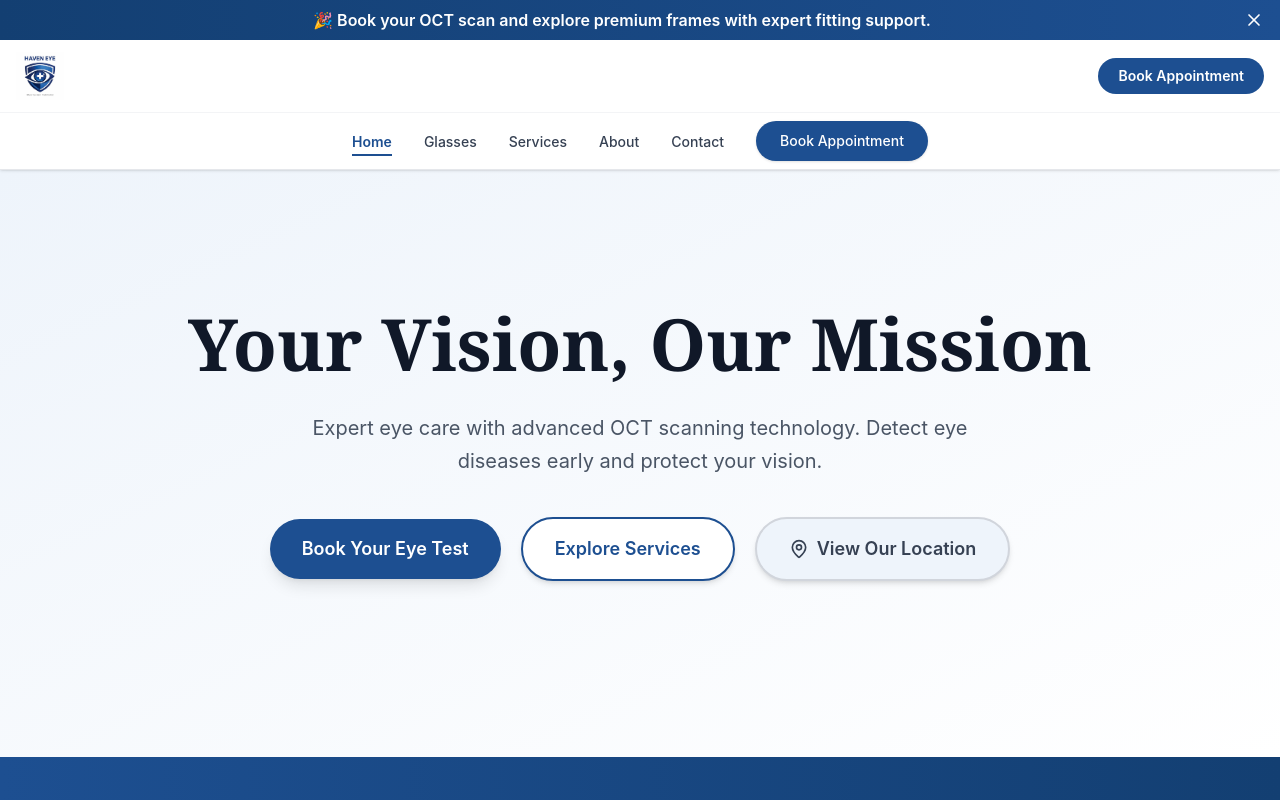
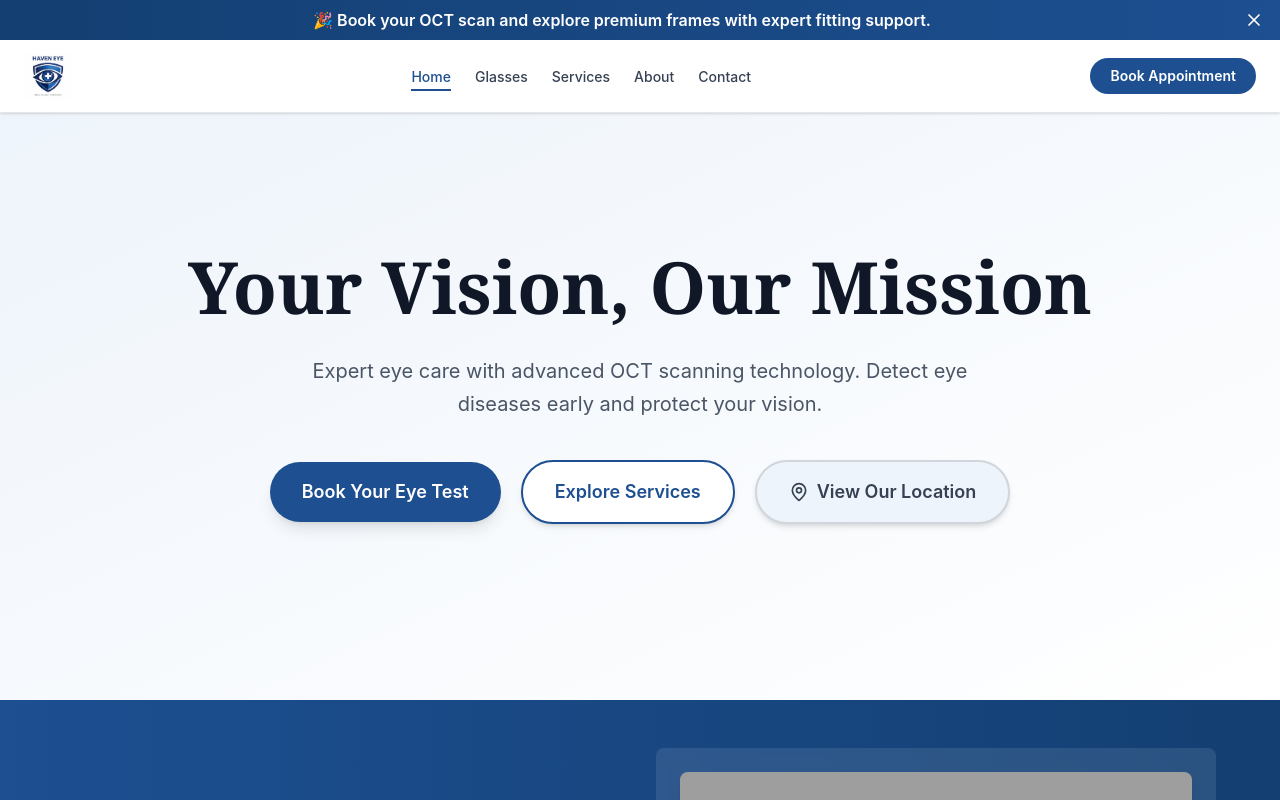
Before and after one commit to Barmoo/haven-eyes-project, a React (Vite) app: page / in a window 1280 px wide. Shown: the top 800 px of the page. Built offline with nearby package versions, Linux system fonts and the light colour scheme; grey boxes are pictures that could not be loaded.

Commit message:
Changes made

```diff
--- a/src/components/navbar.jsx
+++ b/src/components/navbar.jsx
@@ -6,129 +6,103 @@ const Navbar = () => {
   const [mobileMenuOpen, setMobileMenuOpen] = useState(false);
 
   const navItems = [
-    { label: 'Home', href: '/', isRoute: true },
-    { label: 'Glasses', href: '/glasses', isRoute: true },
-    { label: 'Services', href: '/services', isRoute: true },
-    { label: 'About', href: '/about', isRoute: true },
-    { label: 'Contact', href: '/contact', isRoute: true },
+    { label: 'Home', href: '/' },
+    { label: 'Glasses', href: '/glasses' },
+    { label: 'Services', href: '/services' },
+    { label: 'About', href: '/about' },
+    { label: 'Contact', href: '/contact' },
   ];
 
   return (
-    <nav className="sticky top-0 left-0 right-0 z-40 bg-white/95 backdrop-blur-sm shadow-sm border-b border-gray-200">
-      {/* Main navbar row */}
-      <div className="flex items-center justify-between w-full max-w-screen-2xl mx-auto px-2 sm:px-4 py-2 sm:py-3">
-        {/* Left: Hamburger menu (mobile only) */}
-        <button
-          onClick={() => setMobileMenuOpen(!mobileMenuOpen)}
-          className="lg:hidden p-2 rounded hover:bg-gray-100 text-gray-700"
-          aria-label="Toggle menu"
-        >
-          {mobileMenuOpen ? <X size={24} /> : <Menu size={24} />}
-        </button>
+    <nav className="sticky top-0 left-0 right-0 z-40 bg-white shadow-sm border-b border-gray-200">
 
-        {/* Center: logo */}
-        <img src="/images/logo/haven-logo.jpeg" alt="Haven Eye Ltd Logo" className="h-8 sm:h-10 lg:h-12" />
+      {/* ── Single navbar row ── */}
+      <div className="max-w-screen-xl mx-auto px-4 sm:px-6 flex items-center justify-between h-16 sm:h-18">
 
-        {/* Right: Book button (desktop only) */}
-        <div className="hidden lg:flex items-center gap-4">
-          <a
-            href="https://haveneye.simplybook.me/v2/"
-            target="_blank"
-            rel="noopener noreferrer"
-            className="bg-[#1d4f91] text-white font-semibold py-2 px-5 rounded-full hover:bg-[#133f72] transition-colors text-sm"
-          >
-            Book Appointment
-          </a>
-        </div>
-      </div>
+        {/* Logo */}
+        <NavLink to="/" className="flex-shrink-0">
+          <img
+            src="/images/logo/haven-logo.jpeg"
+            alt="Haven Eye Ltd Logo"
+            className="h-10 sm:h-12 w-auto object-contain"
+          />
+        </NavLink>
 
-      {/* Desktop navigation row (hidden on mobile) */}
-      <div className="hidden lg:block border-t border-gray-100">
-        <div className="max-w-screen-2xl mx-auto px-4">
-          <div className="flex items-center justify-center py-2 gap-8">
-            {/* Navigation Links */}
-            <ul className="flex gap-8 items-center list-none m-0 p-0">
-              {navItems.map((item, index) => (
-                <li key={index}>
-                  {item.isRoute ? (
+        {/* Desktop nav links */}
+        <ul className="hidden lg:flex items-center gap-6 list-none m-0 p-0">
+          {navItems.map((item) => (
+            <li key={item.href}>
               <NavLink
                 to={item.href}
                 className={({ isActive }) =>
-                        `text-sm font-medium transition-colors duration-200 border-b-2 pb-1 ${
+                  `text-sm font-medium pb-1 border-b-2 transition-colors duration-200 ${
                     isActive
-                            ? 'text-[#1d4f91] font-semibold border-[#1d4f91]'
-                            : 'text-gray-700 hover:text-[#1d4f91] border-transparent hover:border-[#1d4f91]'
+                      ? 'text-[#1d4f91] border-[#1d4f91]'
+                      : 'text-gray-700 border-transparent hover:text-[#1d4f91] hover:border-[#1d4f91]'
                   }`
                 }
               >
                 {item.label}
               </NavLink>
-                  ) : (
-                    <a href={item.href} className="text-sm font-medium text-gray-700 hover:text-[#1d4f91] border-b-2 border-transparent pb-1 hover:border-[#1d4f91] transition-colors duration-200">
-                      {item.label}
-                    </a>
-                  )}
             </li>
           ))}
         </ul>
 
-            {/* CTA Button */}
+        {/* Desktop CTA */}
         <a
           href="https://haveneye.simplybook.me/v2/"
           target="_blank"
           rel="noopener noreferrer"
-              className="bg-[#1d4f91] text-white px-6 py-2.5 rounded-full text-sm font-medium hover:bg-[#133f72] transition-colors duration-200 shadow-sm hover:shadow-md"
+          className="hidden lg:inline-block bg-[#1d4f91] text-white text-sm font-semibold px-5 py-2 rounded-full hover:bg-[#133f72] transition-colors duration-200"
         >
           Book Appointment
         </a>
-          </div>
-        </div>
+
+        {/* Mobile hamburger */}
+        <button
+          onClick={() => setMobileMenuOpen(!mobileMenuOpen)}
+          className="lg:hidden p-2 rounded-lg text-gray-700 hover:bg-gray-100 transition-colors"
+          aria-label="Toggle menu"
+        >
+          {mobileMenuOpen ? <X size={22} /> : <Menu size={22} />}
+        </button>
       </div>
 
-      {/* Mobile menu (visible when open) */}
+      {/* ── Mobile menu ── */}
       {mobileMenuOpen && (
-        <div className="lg:hidden border-t border-gray-200 bg-white shadow-lg">
-          <div className="px-4 py-6">
-            <ul className="flex flex-col gap-1 list-none m-0 p-0">
-              {navItems.map((item, index) => (
-                <li key={index}>
-                  {item.isRoute ? (
+        <div className="lg:hidden border-t border-gray-100 bg-white">
+          <ul className="flex flex-col px-4 py-4 gap-1 list-none m-0 p-0">
+            {navItems.map((item) => (
+              <li key={item.href}>
                 <NavLink
                   to={item.href}
+                  onClick={() => setMobileMenuOpen(false)}
                   className={({ isActive }) =>
-                        `text-base font-medium block py-3 px-4 rounded-lg transition-all duration-200 ${
+                    `block text-sm font-medium py-3 px-4 rounded-lg border-l-4 transition-all duration-200 ${
                       isActive
-                            ? 'text-[#1d4f91] font-semibold bg-[#eef4fb] border-l-4 border-[#1d4f91]'
-                            : 'text-gray-700 hover:text-[#1d4f91] hover:bg-gray-50 border-l-4 border-transparent'
+                        ? 'text-[#1d4f91] bg-[#eef4fb] border-[#1d4f91]'
+                        : 'text-gray-700 border-transparent hover:text-[#1d4f91] hover:bg-gray-50'
                     }`
                   }
-                      onClick={() => setMobileMenuOpen(false)}
                 >
                   {item.label}
                 </NavLink>
-                  ) : (
-                    <a
-                      href={item.href}
-                      className="text-base font-medium text-gray-700 hover:text-[#1d4f91] block py-3 px-4 rounded-lg hover:bg-gray-50 transition-all duration-200 border-l-4 border-transparent"
-                      onClick={() => setMobileMenuOpen(false)}
-                    >
-                      {item.label}
-                    </a>
-                  )}
               </li>
             ))}
-              <li className="pt-6 border-t border-gray-200 mt-4">
+
+            {/* Mobile CTA */}
+            <li className="pt-4 mt-2 border-t border-gray-100">
               <a
                 href="https://haveneye.simplybook.me/v2/"
                 target="_blank"
                 rel="noopener noreferrer"
-                  className="w-full bg-[#1d4f91] text-white px-6 py-3.5 rounded-full text-sm font-medium hover:bg-[#133f72] transition-colors duration-200 block text-center shadow-sm hover:shadow-md"
+                className="block text-center bg-[#1d4f91] text-white text-sm font-semibold px-6 py-3 rounded-full hover:bg-[#133f72] transition-colors duration-200"
+                onClick={() => setMobileMenuOpen(false)}
               >
                 Book Appointment
               </a>
             </li>
           </ul>
-          </div>
         </div>
       )}
     </nav>
```
Lines whose indentation alone changed are shown as unchanged.
